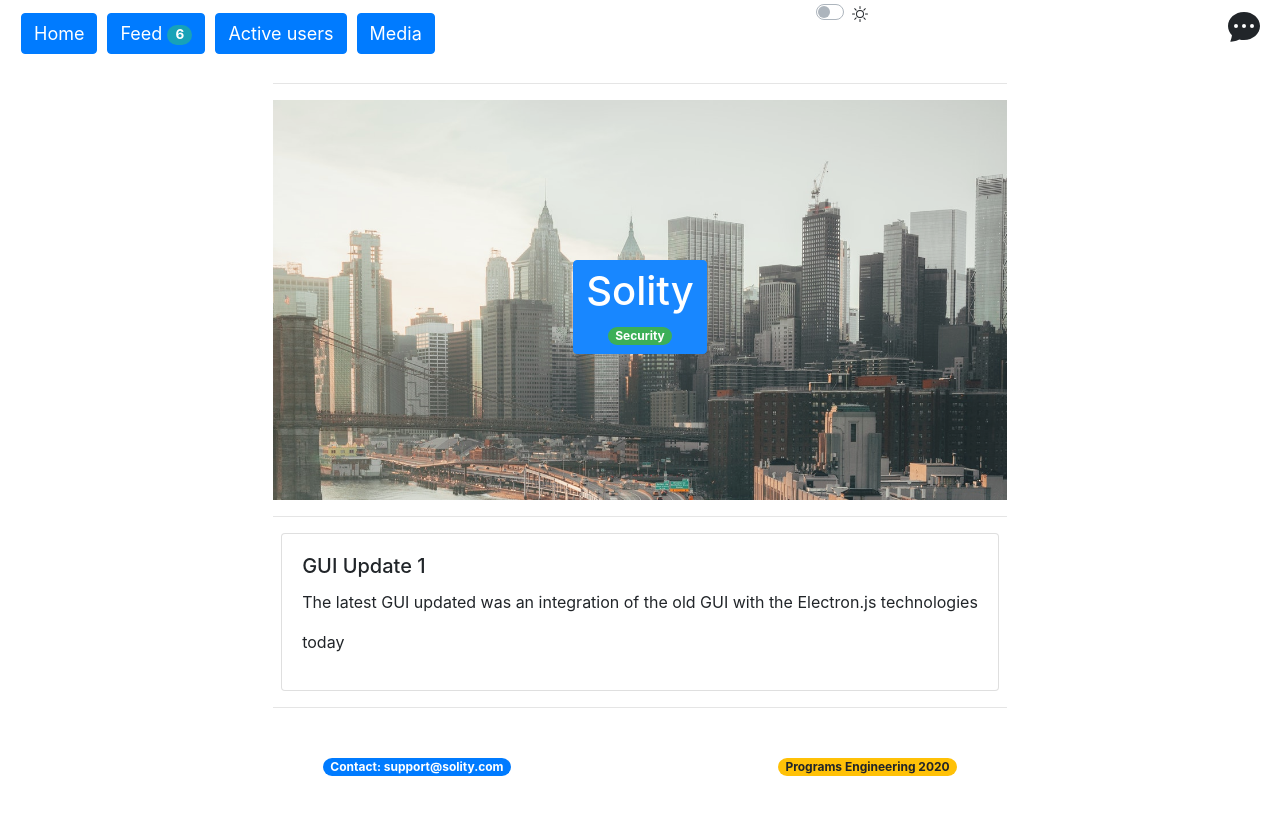
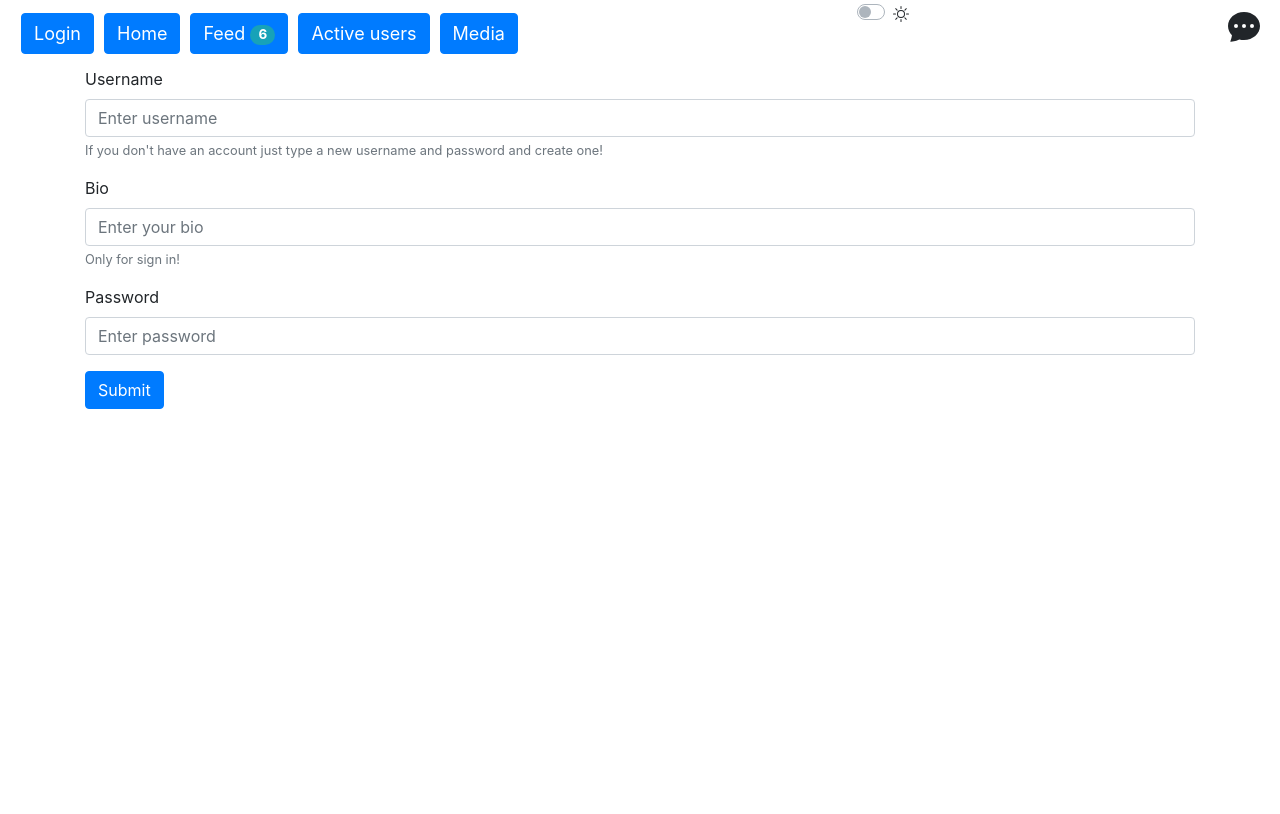
Before and after one commit to Solity-Chat/front-end, a React (Create React App) app: page / in a window 1280 px wide. Shown: the top 814 px of the page. Built offline with nearby package versions, Linux system fonts and the light colour scheme.

Commit message:
Started the api connection step and created a login form

```diff
--- a/package.json
+++ b/package.json
@@ -62,6 +62,6 @@
     ]
   },
   "devDependencies": {
-    "electron-builder": "^22.4.1"
+    "electron-builder": "^22.5.1"
   }
 }
--- a/src/App.tsx
+++ b/src/App.tsx
@@ -1,13 +1,21 @@
-import React from "react";
+import React, { useState } from "react";
 import "./App.css";
-import { BrowserRouter as Router, Switch, Route, Link } from "react-router-dom";
+import {
+  BrowserRouter as Router,
+  Switch,
+  Route,
+  Link,
+  Redirect,
+} from "react-router-dom";
 import Home from "./components/Home/Home";
 import Feed from "./components/Feed/Feed";
 import ActiveUsersFeed from "./components/User/ActiveUsersFeed";
+import Login from "./components/authentication/Login";
 
 import { conversations } from "./mock-objects/mockedConversations";
 import { cards } from "./mock-objects/mockedUpdates";
 import { users } from "./mock-objects/mockedUsers";
+import Error from "./components/Error";
 
 /**
  * @constructor
@@ -21,6 +29,13 @@ const Navigation = () => {
           <li className="app-navigation-list-item">
             <button type="button" className="btn btn-primary">
               <Link to="/" className="app-navigation-link-item">
+                Login
+              </Link>
+            </button>
+          </li>
+          <li className="app-navigation-list-item">
+            <button type="button" className="btn btn-primary">
+              <Link to="/home" className="app-navigation-link-item">
                 Home
               </Link>
             </button>
@@ -93,34 +108,53 @@ const Navigation = () => {
   );
 };
 
+interface SwitchesData {
+  authData: boolean;
+  authHandler: Function;
+}
 /**
  * Generate the switches for the main screen
  * @constructor
  */
-const Switches = () => (
+const Switches = (data: SwitchesData) => (
   <Switch>
     <Route path="/feed">
-      <Feed conversations={conversations} />
+      {data.authData ? <Feed conversations={conversations} /> : <Error />}
     </Route>
     <Route path="/users">
-      <ActiveUsersFeed users={users} />
+      {data.authData ? <ActiveUsersFeed users={users} /> : <Error />}
     </Route>
     <Route path="/media">
+      {data.authData ? (
         <h1 className="m-2">The media manager is empty</h1>
+      ) : (
+        <Error />
+      )}
+    </Route>
+    <Route path="/home">
+      {data.authData ? <Home cards={cards} /> : <Error />}
     </Route>
     <Route path="/">
-      <Home cards={cards} />
+      <Login />
     </Route>
   </Switch>
 );
 
-const App = () => (
+const App = () => {
+  let [authData, setAuthData] = useState(false);
+
+  const authHandler = (_authData: boolean) => {
+    setAuthData(_authData);
+  };
+
+  return (
     <Router>
       <div className="app">
         {Navigation()}
-      {Switches()}
+        {Switches({ authData, authHandler })}
       </div>
     </Router>
   );
+};
 
 export default App;
--- /dev/null
+++ b/src/components/Error.tsx
@@ -0,0 +1,14 @@
+import React from "react";
+import Card from "./Card/Card";
+
+const Error = () => (
+  <Card
+    cardTitle={"Authentication"}
+    cardContent={
+      "We are sorry for this inconvenient but the application can be used only based on a current" +
+      "count active account. Visit the login menu page for to proceed."
+    }
+  />
+);
+
+export default Error;
--- a/src/components/Feed/Conversation/Conversation.tsx
+++ b/src/components/Feed/Conversation/Conversation.tsx
@@ -14,7 +14,7 @@ const Conversation = (data: ConversationProps) => {
   const user = data.conversationUser;
 
   const MessageHandler = () => {
-    if (inputContent != "") {
+    if (inputContent !== "") {
       let newMessage = {
         messageStatus: 0,
         messageSender: "Me",
--- a/src/components/Feed/Feed.tsx
+++ b/src/components/Feed/Feed.tsx
@@ -13,7 +13,9 @@ export interface FeedProps {
 
 const initialUnreadMessages: Number[] = [];
 const PopulateDefault = (conversations: ConversationProps[]) => {
-  conversations.forEach((conversation) => initialUnreadMessages.push(0));
+  conversations.forEach((conversation) =>
+    initialUnreadMessages.push(DEFAULT_UNREAD_MESSAGES)
+  );
 };
 
 const Feed = (data: FeedProps) => {
--- /dev/null
+++ b/src/components/authentication/Login.tsx
@@ -0,0 +1,87 @@
+import React, { useState, useEffect } from "react";
+import "../../styles/Login/Login.css";
+const Login = () => {
+  let [username, setUsername] = useState("");
+  let [password, setPassword] = useState("");
+  let [bio, setBio] = useState("");
+
+  const usernameOnChange = (event: React.ChangeEvent<HTMLInputElement>) =>
+    setUsername(event.currentTarget.value);
+  const passwordOnChange = (event: React.ChangeEvent<HTMLInputElement>) =>
+    setPassword(event.currentTarget.value);
+  const bioOnChange = (event: React.ChangeEvent<HTMLInputElement>) =>
+    setBio(event.currentTarget.value);
+
+  const submitHandler = async (event: React.MouseEvent<HTMLElement>) => {
+    event.preventDefault();
+    let details = {
+      username: username,
+      bio: bio,
+      password: password,
+    };
+
+    let formBodyArray = [];
+    formBodyArray.push(`user_name=${details.username}`);
+    formBodyArray.push(`user_bio=${details.bio}`);
+    formBodyArray.push(`user_password=${details.password}`);
+
+    let formBody = formBodyArray.join("&");
+
+    fetch("http://18.219.43.178/create_user", {
+      method: "POST",
+      headers: {
+        "Content-Type": "application/x-www-form-urlencoded",
+      },
+      mode: "no-cors",
+      body: formBody,
+    }).catch((error) => console.log(error));
+  };
+
+  return (
+    <div className="container login-container">
+      <form>
+        <div className="form-group">
+          <label>Username</label>
+          <input
+            type="text"
+            className="form-control"
+            placeholder="Enter username"
+            onChange={usernameOnChange}
+          />
+          <small className="form-text text-muted">
+            If you don't have an account just type a new username and password
+            and create one!
+          </small>
+        </div>
+        <div className="form-group">
+          <label>Bio</label>
+          <input
+            type="text"
+            className="form-control"
+            placeholder="Enter your bio"
+            onChange={bioOnChange}
+          />
+          <small className="form-text text-muted">Only for sign in!</small>
+        </div>
+        <div className="form-group">
+          <label>Password</label>
+          <input
+            type="password"
+            className="form-control"
+            placeholder="Enter password"
+            onChange={passwordOnChange}
+          />
+        </div>
+        <button
+          type="submit"
+          className="btn btn-primary"
+          onClick={submitHandler}
+        >
+          Submit
+        </button>
+      </form>
+    </div>
+  );
+};
+
+export default Login;
--- /dev/null
+++ b/src/styles/Login/Login.css
@@ -0,0 +1,3 @@
+.login-container {
+    height: 70vh;
+}
```
Also changed, not shown: src/assets/login-background.jpg (added), 1 other file (tests, documents, lock files or other folders). Lines whose indentation alone changed are shown as unchanged.
